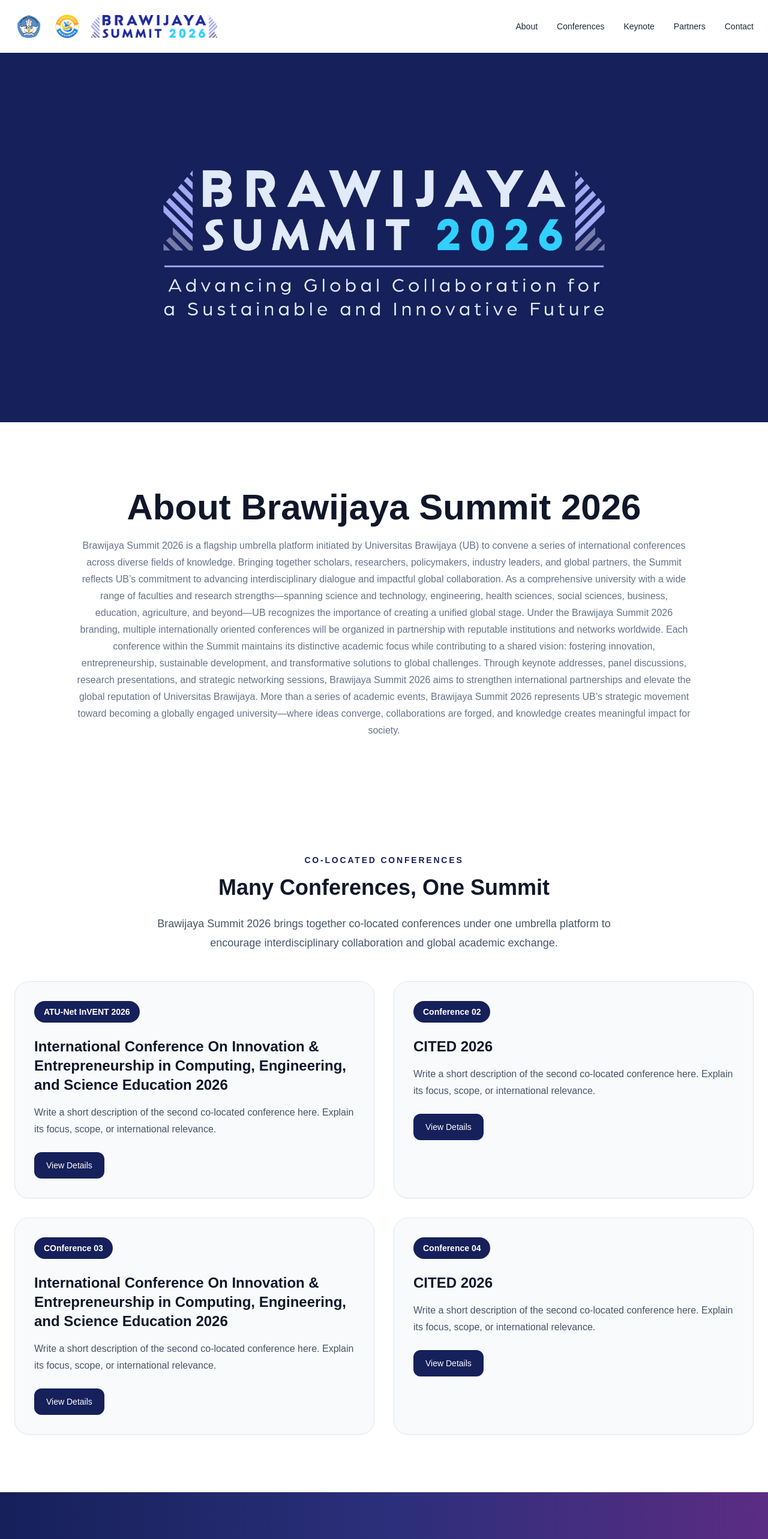
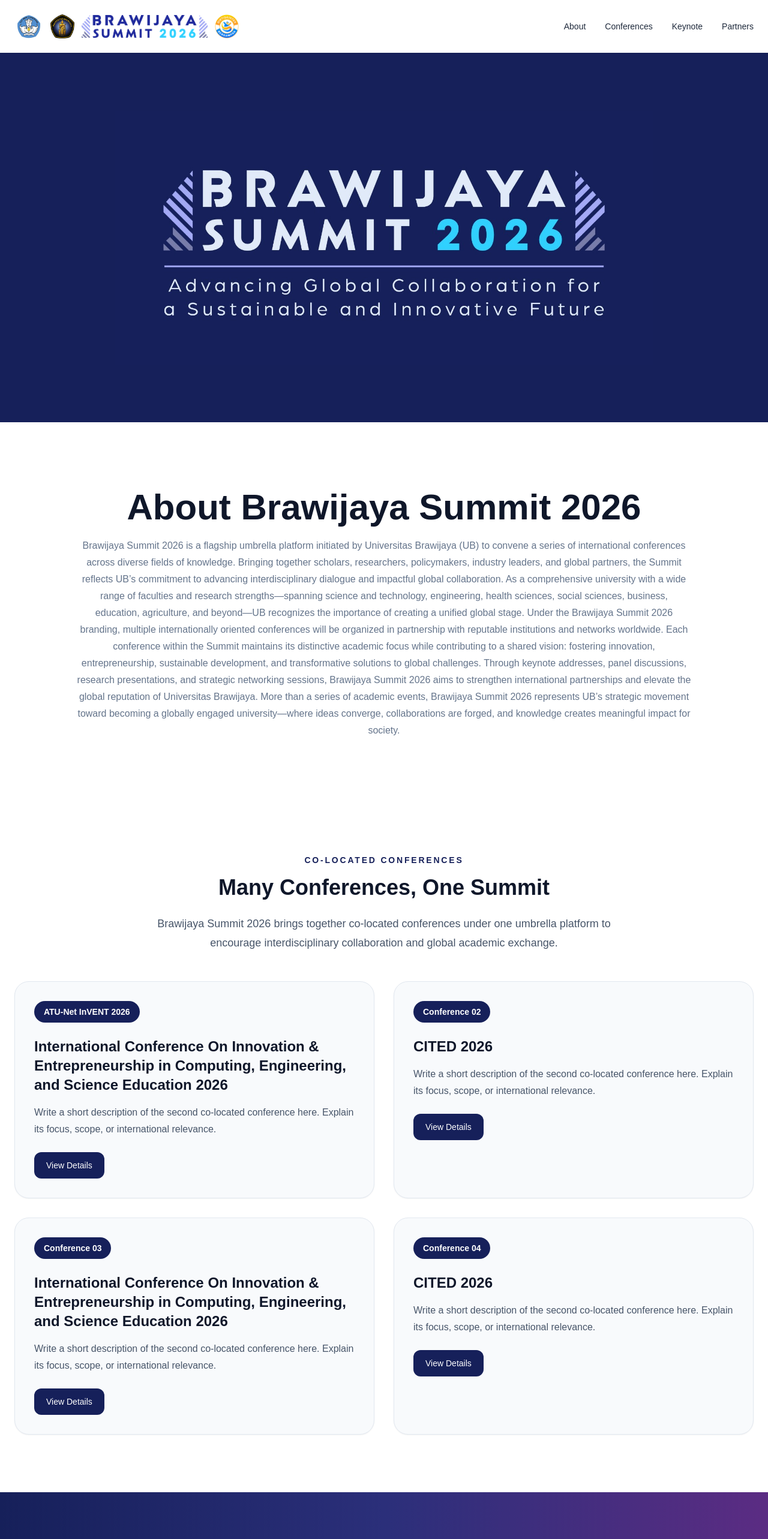
Before and after one commit to hhidayatinc/bs26, a React (Vite) app: page / in a window 1280 px wide. Shown: the top 2566 px of the page at 60% size. Built offline with nearby package versions, Linux system fonts and the light colour scheme.

Commit message:
Update navbar

```diff
--- a/src/components/layout/Navbar.jsx
+++ b/src/components/layout/Navbar.jsx
@@ -3,7 +3,7 @@
     <header className="sticky top-0 z-50 border-b border-[#16205a] bg-white shadow-sm">
       <div className="mx-auto flex max-w-7xl items-center justify-between px-6 py-4">
         {/* Left: Logos */}
-        <div className="flex items-center gap-4">
+        <div className="flex items-center gap-2">
           {/* Logo 1 */}
           <div className="flex h-12 w-12 items-center justify-center overflow-hidden">
             <img
@@ -16,7 +16,7 @@
           {/* Logo 2 */}
           <div className="flex h-12 w-12 items-center justify-center overflow-hidden">
             <img
-              src="/images/Logo-Tersier-Diktisaintek-Berdampak-1.png"
+              src="/images/Logo_Universitas_Brawijaya.png"
               alt="Kemendiktisaintek"
               className="h-10 w-10 object-contain"
             />
@@ -28,6 +28,15 @@
               src="/images/LOGO-white-bg.png"
               alt="Brawijaya Summit 2026"
               className="max-h-full w-full object-contain"
+            />
+          </div>
+
+          {/* Logo 4 */}
+          <div className="flex h-12 w-12 items-center justify-center overflow-hidden">
+            <img
+              src="/images/Logo-Tersier-Diktisaintek-Berdampak-1.png"
+              alt="Kemendiktisaintek"
+              className="h-10 w-10 object-contain"
             />
           </div>
         </div>
@@ -46,9 +55,9 @@
           <a href="#partners" className="text-sm font-medium text-slate-800 hover:text-[#16205a]">
             Partners
           </a>
-          <a href="#contact" className="text-sm font-medium text-slate-800 hover:text-[#16205a]">
+          {/* <a href="#contact" className="text-sm font-medium text-slate-800 hover:text-[#16205a]">
             Contact
-          </a>
+          </a> */}
         </nav>
       </div>
     </header>
--- a/src/components/sections/Conferences.jsx
+++ b/src/components/sections/Conferences.jsx
@@ -15,7 +15,7 @@
       link: "#",
     },
     {
-      shortName: "COnference 03",
+      shortName: "Conference 03",
       fullName: "International Conference On Innovation & Entrepreneurship in Computing, Engineering, and Science Education 2026",
       description:
         "Write a short description of the second co-located conference here. Explain its focus, scope, or international relevance.",
```
Also changed, not shown: public/images/Logo_Universitas_Brawijaya.png (renamed from public/images/Logo_Universitas_Brawijaya.svg (1).png).
